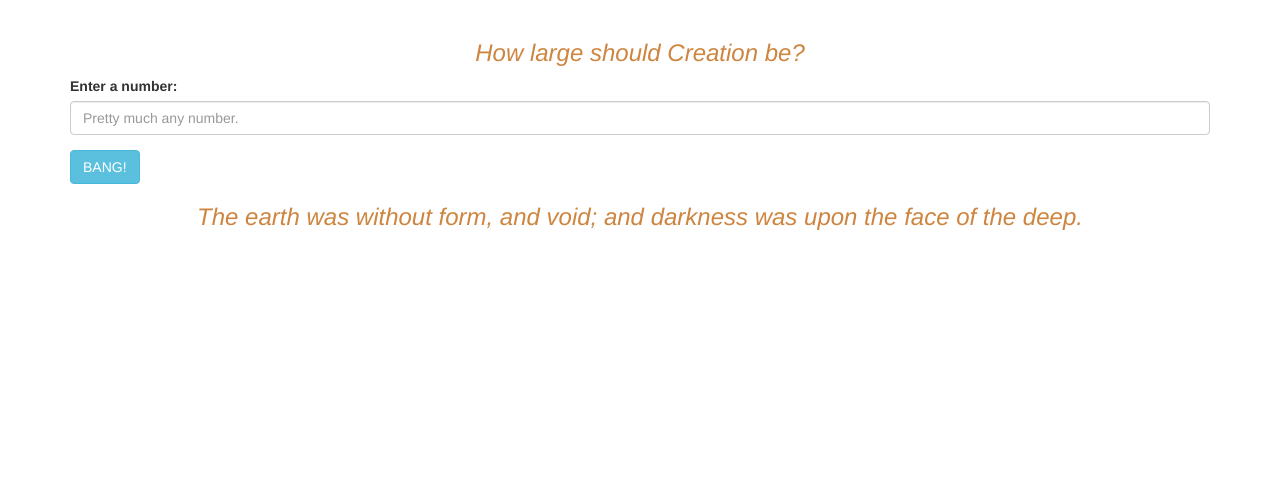
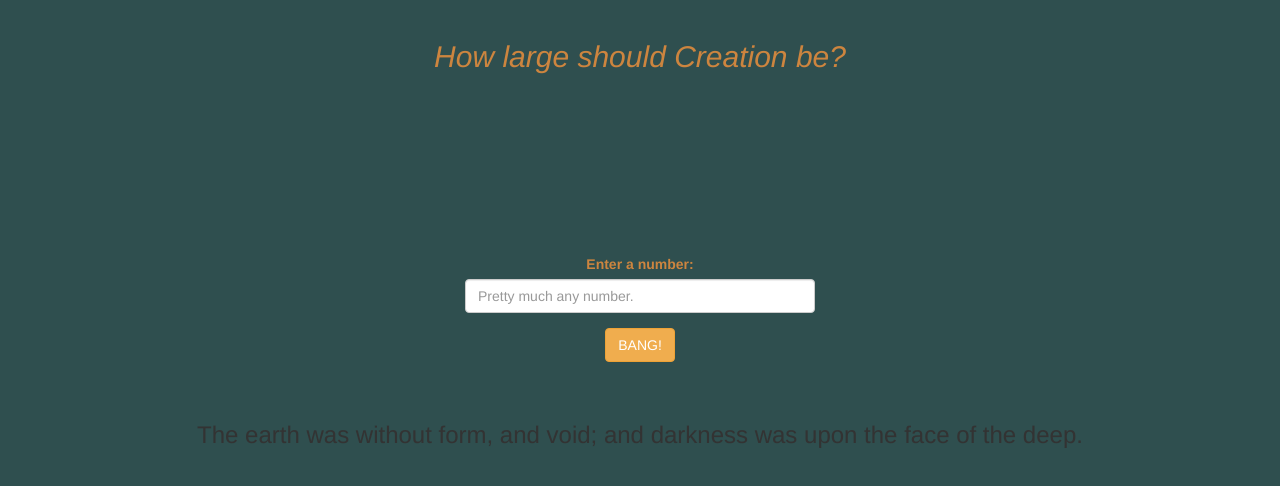
Before and after one commit to bwbirdsall/gameOfLife, a plain HTML site: page index.html in a window 1280 px wide. Drawn offline with Linux system fonts and the light colour scheme.

Commit message:
very nice color schemes some better functionality with buttons. Also peru.

```diff
--- a/css/styles.css
+++ b/css/styles.css
@@ -1,9 +1,36 @@
+body {
+  color: peru;
+  background-color: darkslategray;
+}
+
+#start-game {
+  padding-top: 15%;
+  width: 350px;
+  margin: 0 auto;
+  text-align: center;
+}
+
 #creation-form {
   display: none;
 }
 
+#recreation-form {
+  display: none;
+}
+
 h3 {
+  color: #333;
+  font-style: bold;
+  text-align: center;
+}
+
+h2 {
   color: peru;
   font-style: italic;
   text-align: center;
 }
+
+#creation {
+  margin: 0 auto;
+  text-align: center;
+}
--- a/index.html
+++ b/index.html
@@ -15,23 +15,28 @@
         <div class="col-md-12">
           <div id="creation-entry">
             <br/>
-            <h3>How large should Creation be?</h3>
+            <h2>How large should Creation be?</h2>
             <form id="start-game">
               <div class="form-group">
                 <label for="creation-number">Enter a number:</label>
                 <input type="text" class="form-control" id="new-creation-number" placeholder="Pretty much any number.">
               </div>
-              <button type="submit" class="btn btn-info">BANG!</button>
+              <button type="submit" class="btn btn-warning">BANG!</button>
             </form>
           </div>
           <div id="creation">
             <form id="creation-form">
               <br/>
-              <button type="submit" class="btn btn-danger">Darwinize!</button>
+              <button type="submit" class="btn btn-warning">Darwinize!</button>
+              <br/>
               <br/>
             </form>
-            <div id="creation-display"><h3>The earth was without form, and void; and darkness was upon the face of the deep.</h3>
+            <div id="creation-display"><br/><br/><h3>The earth was without form, and void; and darkness was upon the face of the deep.</h3>
             </div>
+            <form id="recreation-form">
+              <br/>
+              <button type="submit" class="btn btn-primary">Lo, the end has come.</button>
+            </form>
           </div>
         </div>
       </div>
--- a/js/scripts.js
+++ b/js/scripts.js
@@ -91,9 +91,12 @@ $(document).ready(function() {
     var firmamentSize = $("input#new-creation-number").val();
     if(isNaN(firmamentSize)) {
       alert('You fool! Creation needs a size, not that jibberjabber!');
+    } else if (firmamentSize > 17) {
+      alert('Just kidding! Pick a smaller number, please and thank you.');
     } else {
       $("#creation-entry").hide();
       $("#creation-form").show();
+      $("#recreation-form").show();
       var newCreation = Creation.create(firmamentSize);
       $("#creation-display").text("");
 
@@ -129,6 +132,8 @@ $(document).ready(function() {
       }
 
       this.reset();
+
+
     });
   });
 });
```
